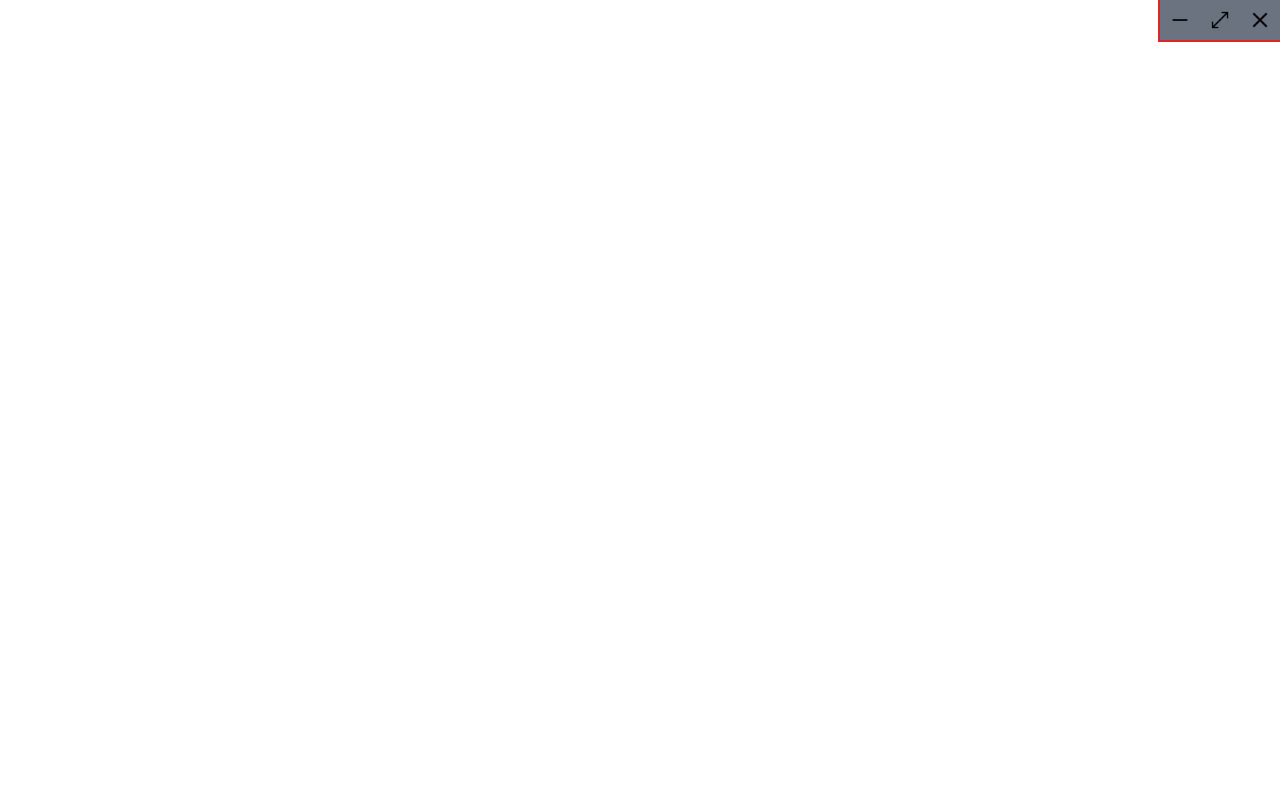
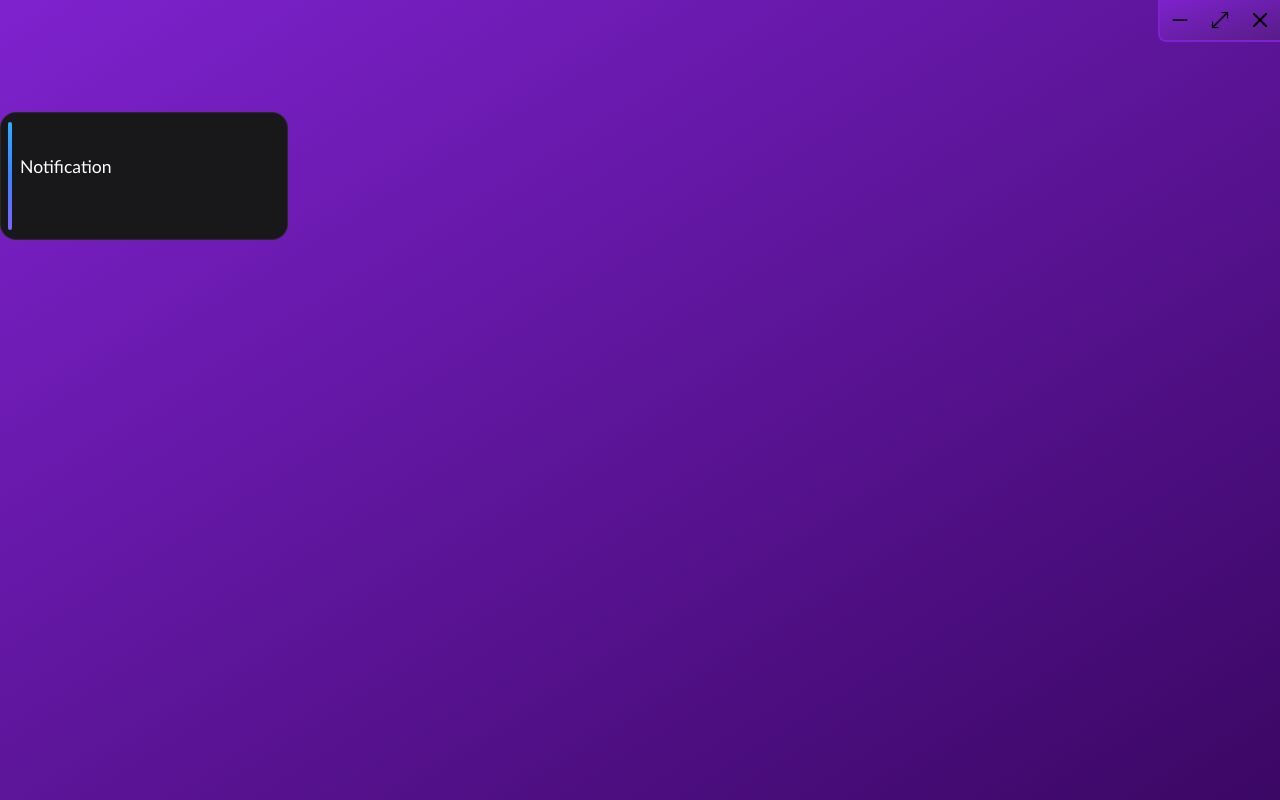
Before and after one commit to SleepyKingdom/SleepyLauncher, a React (Vite) app: page / in a window 1280 px wide. Built offline with nearby package versions, Linux system fonts and the light colour scheme.

Commit message:
new background

```diff
--- a/src/App.tsx
+++ b/src/App.tsx
@@ -1,15 +1,19 @@
 import TopBar from './pages/TopBar'
+import NotificationCard from './components/NotificationCard'
+
 
 function App() {
 
   return (
     <>
-      <TopBar />
+      <div className='h-screen w-screen bg-gradient-to-br from-purple-700 to-purple-950'>
+        <TopBar />
+        <NotificationCard />
 
 
 
 
-
+      </div>
     </>
   )
 }
--- /dev/null
+++ b/src/components/NotificationCard.tsx
@@ -0,0 +1,21 @@
+import '../styles/NotificationCard.css'
+
+const NotificationCard = () => {
+    return (
+        <div className="notification playing">
+            <div className="image"></div>
+
+            <div className="wave"></div>
+            <div className="wave"></div>
+            <div className="wave"></div>
+
+            <div className="infotop">
+                <div className="icon"></div>
+
+                <div className="name text-white">Notification</div>
+            </div>
+        </div>
+    );
+};
+
+export default NotificationCard;
--- a/src/modules/Icons.tsx
+++ b/src/modules/Icons.tsx
@@ -4,7 +4,7 @@ interface IconProps {
 }
 
 const Icon: React.FC<IconProps> = ({ src, className }) => {
-    return <img src={src} alt="" className={className} />;
+    return <button><img src={src} alt="" className={className} /></button>;
 };
 
 export default Icon;
--- a/src/pages/TopBar.tsx
+++ b/src/pages/TopBar.tsx
@@ -1,44 +1,37 @@
+import React from 'react'
 import CloseIcon from '../assets/icons/close_icon.png'
 import ResizeBigIcon from '../assets/icons/resize_big_icon.png'
 import ResizeSmallIcon from '../assets/icons/resize_small_icon.png'
 import MinusIcon from '../assets/icons/minus_icon.png'
 import Icon from '../modules/Icons'
-//import CloseButton from '../modules/CloseButton'
 
-let ResizeIcon = ResizeBigIcon
+function TopBar() {
+    const [resizeState, setResizeState] = React.useState(1);
 
-function windowSizeState() {
-    if (ResizeIcon == ResizeBigIcon) {
-        ResizeIcon = ResizeBigIcon
-        return ResizeIcon
-    }
-    else {
-        ResizeIcon = ResizeSmallIcon
-    }
-    return ResizeIcon
+    const getResizeIcon = () => {
+        return resizeState === 1 ? ResizeBigIcon : ResizeSmallIcon;
+    };
 
-}
+    const handleResizeClick = () => {
+        setResizeState(resizeState === 1 ? 2 : 1);
+    };
 
-
-
-const TopBar = () => {
     return (
         <header className="h-28">
             <nav className="flex justify-between">
                 <div className="flex-grow">
-                    <div className="draggable h-10 p-2 ">
-                    </div>
+                    <div className="draggable h-10 p-2 "></div>
                 </div>
-                <div className="icon-bar flex bg-gray-500 border-solid border-b-2 border-l-2 border-red-600">
-                    <Icon src={MinusIcon} className="hover:bg-gray-300 h-10 w-10 p-2" />
-                    <Icon src={windowSizeState()} className="hover:bg-gray-300 h-10 w-10 p-2" />
-
-                    <Icon src={CloseIcon} className="hover:bg-red-600 h-10 w-10 p-2" />
-
+                <div className="icon-bar flex bg-gradient-to-br from-purple-700 to-purple-900 border-solid border-b-2 border-l-2 border-gradient-to-br border-purple-700 rounded-bl-lg">
+                    <Icon src={MinusIcon} className="hover:bg-gradient-to-br from-gray-300 to-gray-500 h-10 w-10 p-2 rounded-bl-lg" />
+                    <button onClick={handleResizeClick} className="hover:bg-gradient-to-br from-gray-300 to-gray-500 h-10 w-10 p-2">
+                        <Icon src={getResizeIcon()} />
+                    </button>
+                    <Icon src={CloseIcon} className="hover:bg-gradient-to-br from-red-700 to-red-950 h-10 w-10 p-2" />
                 </div>
             </nav>
         </header>
     );
-};
+}
 
 export default TopBar;
--- /dev/null
+++ b/src/styles/NotificationCard.css
@@ -0,0 +1,53 @@
+.notification {
+    display: flex;
+    flex-direction: column;
+    isolation: isolate;
+    position: relative;
+    width: 18rem;
+    height: 8rem;
+    background: #29292c;
+    border-radius: 1rem;
+    overflow: hidden;
+    font-family: 'Gill Sans', 'Gill Sans MT', Calibri, 'Trebuchet MS', sans-serif;
+    font-size: 16px;
+    --gradient: linear-gradient(to bottom, #2eadff, #3d83ff, #7e61ff);
+    --color: #32a6ff
+  }
+
+  .notification:before {
+    position: absolute;
+    content: "";
+    inset: 0.0625rem;
+    border-radius: 0.9375rem;
+    background: #18181b;
+    z-index: 2
+  }
+
+  .notification:after {
+    position: absolute;
+    content: "";
+    width: 0.25rem;
+    inset: 0.65rem auto 0.65rem 0.5rem;
+    border-radius: 0.125rem;
+    background: var(--gradient);
+    transition: transform 300ms ease;
+    z-index: 4;
+  }
+
+
+  .infotop {
+    display: flex;
+    flex-direction: column;
+    justify-content: space-between;
+    padding: 0.65rem 0.25rem 0.4rem 1.25rem;
+    font-weight: 500;
+    font-size: 1.1rem;
+    transition: transform 300ms ease;
+    z-index: 5;
+  }
+
+
+  .icon {
+    width: 2rem;
+    height: 2rem;
+  }
```
